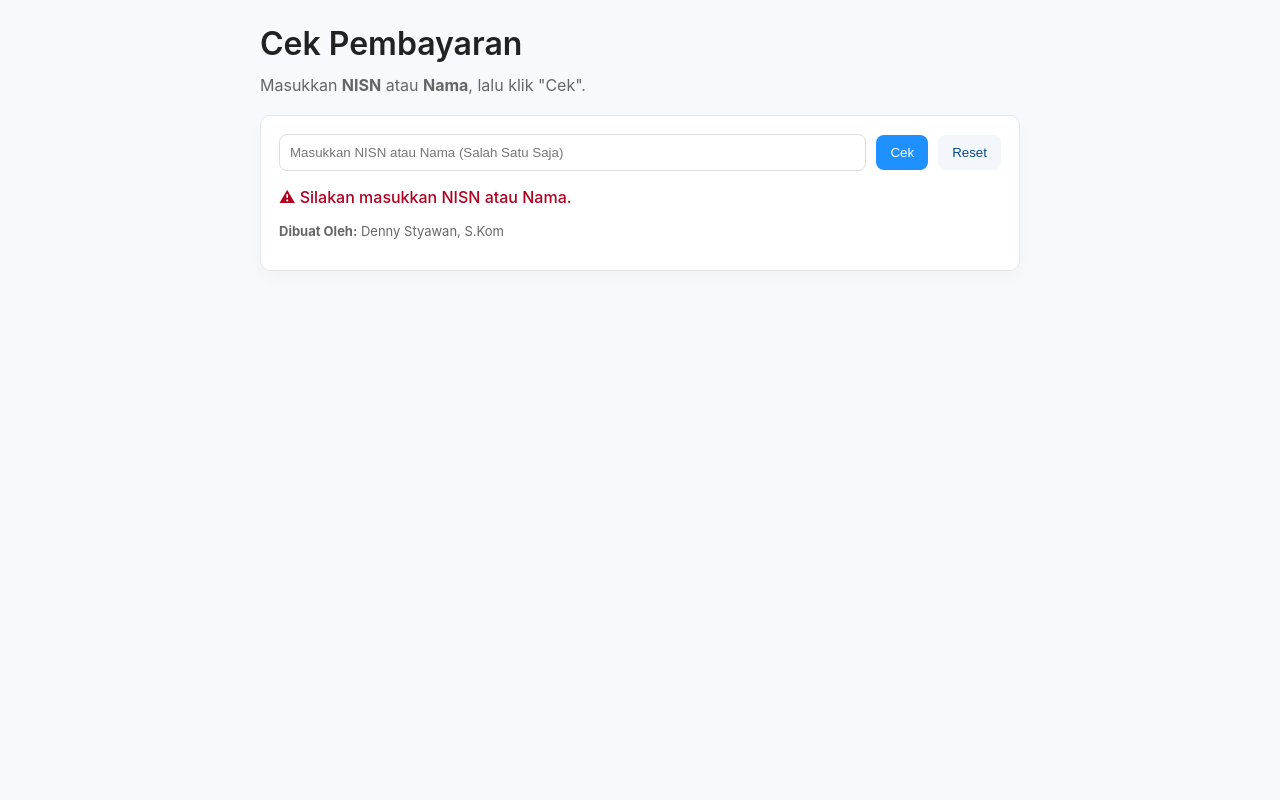
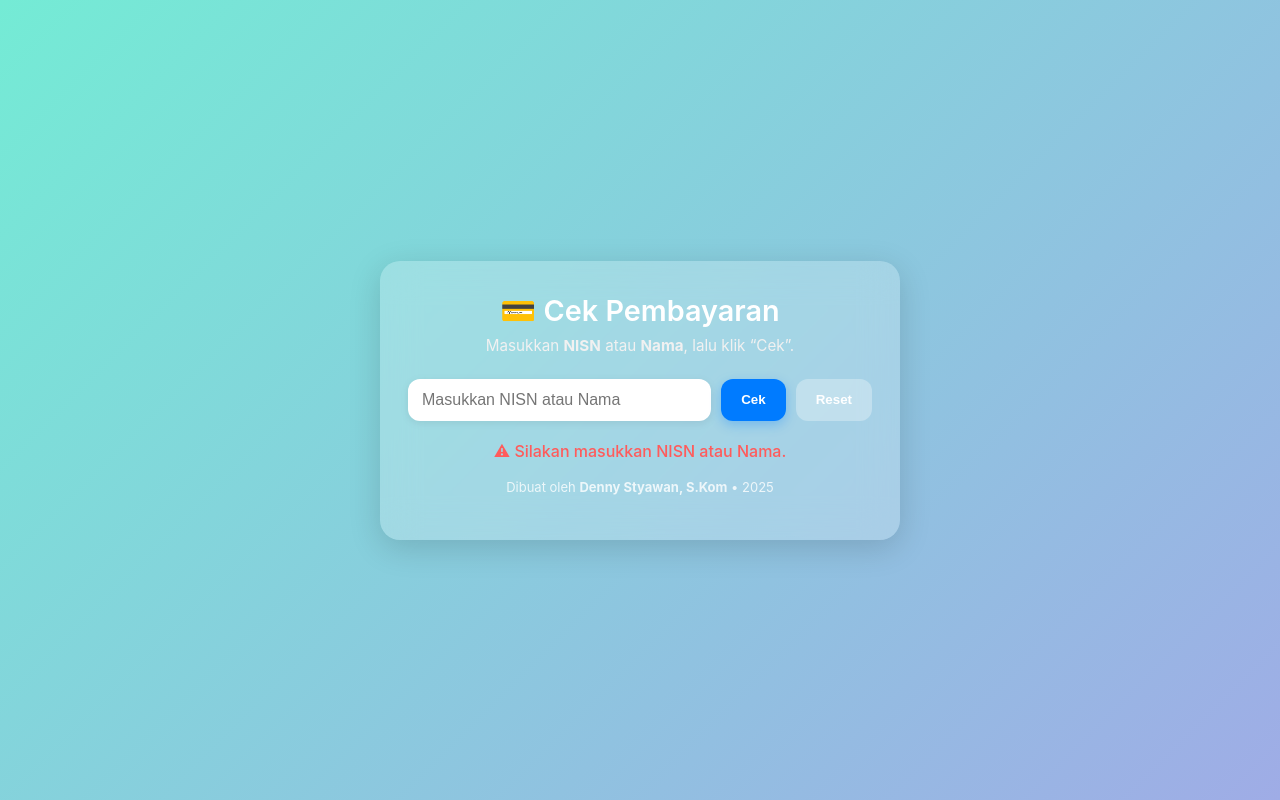
Before and after one commit to dennystyawan71/CekPembayaran, a plain HTML site: page index.html in a window 1280 px wide. Both pictures are taken after a click on the button "Cek". Drawn offline with Linux system fonts and the light colour scheme.

Commit message:
Update index.html

```diff
--- a/index.html
+++ b/index.html
@@ -4,105 +4,164 @@
   <meta charset="utf-8" />
   <meta name="viewport" content="width=device-width,initial-scale=1" />
   <title>Cek Pembayaran Siswa</title>
+
   <style>
+    /* ---------- GLOBAL STYLE ---------- */
     :root {
-      --accent: #1e90ff;
+      --accent: #007bff;
+      --text: #222;
       --muted: #666;
     }
+
+    * { box-sizing: border-box; }
+
     body {
-      font-family: Inter, ui-sans-serif, system-ui, -apple-system, "Segoe UI", Roboto, "Helvetica Neue", Arial;
-      margin: 24px;
-      color: #222;
-      background: #f7f9fc;
+      margin: 0;
+      font-family: "Poppins", "Inter", system-ui, sans-serif;
+      background: linear-gradient(135deg, #74ebd5 0%, #9face6 100%);
+      color: var(--text);
+      min-height: 100vh;
+      display: flex;
+      align-items: center;
+      justify-content: center;
+      background-attachment: fixed;
+      overflow-x: hidden;
     }
+
+    /* ---------- CARD CONTAINER ---------- */
     .container {
-      max-width: 760px;
-      margin: 0 auto;
+      width: 95%;
+      max-width: 520px;
+      background: rgba(255, 255, 255, 0.22);
+      backdrop-filter: blur(18px);
+      -webkit-backdrop-filter: blur(18px);
+      border-radius: 20px;
+      padding: 32px 28px;
+      box-shadow: 0 8px 32px rgba(0, 0, 0, 0.15);
+      text-align: center;
+      color: #fff;
     }
+
     h1 {
-      margin: 0 0 12px;
+      margin: 0 0 8px;
+      font-size: 1.8rem;
       font-weight: 600;
+      color: #fff;
     }
+
     p.lead {
-      margin: 0 0 20px;
-      color: var(--muted);
+      margin: 0 0 24px;
+      color: #f1f1f1;
+      font-size: 0.95rem;
     }
-    .card {
-      border: 1px solid #e6e6e6;
-      border-radius: 10px;
-      padding: 18px;
-      background: #fff;
-      box-shadow: 0 6px 18px rgba(0, 0, 0, 0.03);
-    }
+
+    /* ---------- INPUT & BUTTONS ---------- */
     .row {
       display: flex;
       gap: 10px;
       flex-wrap: wrap;
-      align-items: center;
+      justify-content: center;
+      margin-bottom: 10px;
     }
+
     input[type="text"] {
       flex: 1;
-      padding: 10px;
-      border: 1px solid #ddd;
-      border-radius: 8px;
-      min-width: 160px;
+      min-width: 180px;
+      padding: 12px 14px;
+      border: none;
+      border-radius: 12px;
+      outline: none;
+      font-size: 1rem;
+      box-shadow: 0 2px 8px rgba(0, 0, 0, 0.08);
     }
+
     button {
+      padding: 12px 20px;
+      border-radius: 12px;
+      border: none;
+      cursor: pointer;
+      transition: 0.2s;
+      font-weight: 600;
+    }
+
+    button.primary {
       background: var(--accent);
       color: #fff;
-      border: none;
-      padding: 10px 14px;
-      border-radius: 8px;
-      cursor: pointer;
+      box-shadow: 0 4px 12px rgba(0, 123, 255, 0.3);
     }
+
+    button.primary:hover {
+      background: #0062cc;
+    }
+
     button.secondary {
-      background: #f3f6fb;
-      color: #074a8a;
+      background: rgba(255, 255, 255, 0.3);
+      color: #fff;
     }
+
+    /* ---------- HASIL / TABEL ---------- */
     #hasil {
-      margin-top: 16px;
+      margin-top: 20px;
+      text-align: left;
+      color: #222;
     }
+
     table {
       width: 100%;
       border-collapse: collapse;
       margin-top: 8px;
+      background: rgba(255, 255, 255, 0.9);
+      border-radius: 12px;
+      overflow: hidden;
+      animation: fadeIn 0.5s ease;
     }
+
     th, td {
-      padding: 10px;
-      border: 1px solid #f0f0f0;
-      text-align: left;
+      padding: 12px 16px;
+      border-bottom: 1px solid rgba(0, 0, 0, 0.05);
     }
+
     th {
-      background: #fafafa;
-      color: #333;
-      width: 40%;
+      background: rgba(0, 123, 255, 0.15);
+      font-weight: 600;
+      color: #004d99;
+      width: 45%;
     }
-    .muted {
-      color: var(--muted);
-      font-size: 14px;
+
+    tr:last-child td { border-bottom: none; }
+
+    .error {
+      color: #ff5b5b;
+      font-weight: 500;
+      margin-top: 10px;
+      text-align: center;
     }
-    .error {
-      color: #b00020;
-      font-weight: 500;
-    }
+
     .spinner {
       display: inline-block;
       width: 18px;
       height: 18px;
-      border: 3px solid rgba(0, 0, 0, 0.08);
-      border-top-color: var(--accent);
+      border: 3px solid rgba(255, 255, 255, 0.3);
+      border-top-color: #fff;
       border-radius: 50%;
-      animation: spin 0.9s linear infinite;
+      animation: spin 0.8s linear infinite;
       vertical-align: middle;
+      margin-right: 6px;
     }
+
     @keyframes spin { to { transform: rotate(360deg); } }
-    .hint {
+    @keyframes fadeIn { from {opacity:0; transform:translateY(5px);} to {opacity:1; transform:translateY(0);} }
+
+    /* ---------- FOOTER ---------- */
+    .footer {
+      margin-top: 18px;
       font-size: 13px;
-      color: #666;
-      margin-top: 8px;
+      color: rgba(255, 255, 255, 0.8);
     }
+
+    /* ---------- RESPONSIVE ---------- */
     @media (max-width: 600px) {
-      .row { flex-direction: column; align-items: stretch; }
+      .row { flex-direction: column; }
       button { width: 100%; }
     }
   </style>
@@ -110,118 +169,61 @@
 
 <body>
   <div class="container">
-    <h1>Cek Pembayaran</h1>
-    <p class="lead">
-      Masukkan <strong>NISN</strong> atau <strong>Nama</strong>, lalu klik "Cek".
-    </p>
+    <h1>💳 Cek Pembayaran</h1>
+    <p class="lead">Masukkan <b>NISN</b> atau <b>Nama</b>, lalu klik “Cek”.</p>
 
-    <div class="card">
-      <div class="row">
-        <input id="q" type="text" placeholder="Masukkan NISN atau Nama (Salah Satu Saja)" />
-        <button id="btn" onclick="cek()">Cek</button>
-        <button class="secondary" onclick="resetAll()">Reset</button>
-      </div>
+    <div class="row">
+      <input id="q" type="text" placeholder="Masukkan NISN atau Nama" />
+      <button class="primary" onclick="cek()">Cek</button>
+      <button class="secondary" onclick="resetAll()">Reset</button>
+    </div>
 
-      <div id="hasil" aria-live="polite"></div>
+    <div id="hasil" aria-live="polite"></div>
 
-      <p class="hint">
-        <strong>Dibuat Oleh:</strong> Denny Styawan, S.Kom
-      </p>
-    </div>
+    <p class="footer">Dibuat oleh <b>Denny Styawan, S.Kom</b> • 2025</p>
   </div>
 
   <script>
-    /********* CONFIG *********/
     const API_URL = "https://script.google.com/macros/s/AKfycbxPdZcbzgwjYXkK4IAq-MRCyhYZ6TWlN-p0rdRSklB80pTCDJXSXK-jjuha4lgkUNq0Eg/exec";
     const FETCH_TIMEOUT = 12000;
 
-    /********* UTIL *********/
-    function el(id) { return document.getElementById(id); }
+    function el(id){return document.getElementById(id);}
+    function escapeHtml(str){return str?str.replace(/[&<>"'=\/]/g,s=>({'&':'&amp;','<':'&lt;','>':'&gt;','"':'&quot;',"'":'&#39;','/':'&#x2F;','=':'&#x3D;'}[s])):'';}
+    function fmtCurrency(x){if(!x)return'-';const n=Number(String(x).replace(/[^0-9.-]/g,''));return isNaN(n)?x:new Intl.NumberFormat('id-ID',{style:'currency',currency:'IDR'}).format(n);}
 
-    function fmtCurrency(x) {
-      if (x === null || x === undefined || x === "") return "-";
-      const num = Number(String(x).replace(/[^0-9\-\.\,]/g, '').replace(/,/g, ''));
-      if (isNaN(num)) return x;
-      return new Intl.NumberFormat('id-ID', { style: 'currency', currency: 'IDR' }).format(num);
+    function showLoading(){el('hasil').innerHTML='<div class="muted"><span class="spinner"></span> Mencari data...</div>'; }
+    function showError(msg){el('hasil').innerHTML=`<p class="error">⚠ ${escapeHtml(msg)}</p>`;}
+
+    function renderTable(d){
+      el('hasil').innerHTML=`
+      <table>
+        <tr><th>Nama</th><td>${escapeHtml(d.Nama||d.nama||'-')}</td></tr>
+        <tr><th>NISN</th><td>${escapeHtml(d.NISN||d.nisn||'-')}</td></tr>
+        <tr><th>Tunggakan Baju</th><td>${fmtCurrency(d.Tunggakan||d.tunggakan||'-')}</td></tr>
+        <tr><th>Sudah Dibayar</th><td>${fmtCurrency(d["Sudah Bayar"]||d.sudah||'-')}</td></tr>
+        <tr><th>Sisa Tunggakan</th><td>${fmtCurrency(d["Sisa Tunggakan"]||d.sisa||'-')}</td></tr>
+      </table>`;
     }
 
-    function escapeHtml(str) {
-      if (!str) return '';
-      return String(str).replace(/[&<>"'=\/]/g, function(s) {
-        return ({
-          '&':'&amp;','<':'&lt;','>':'&gt;','"':'&quot;',"'":'&#39;','/':'&#x2F;','=':'&#x3D;'
-        })[s];
-      });
+    async function cek(){
+      const q=el('q').value.trim();
+      if(!q){showError('Silakan masukkan NISN atau Nama.');return;}
+      showLoading();
+      try{
+        const controller=new AbortController();
+        const timer=setTimeout(()=>controller.abort(),FETCH_TIMEOUT);
+        const res=await fetch(`${API_URL}?nisn=${encodeURIComponent(q)}`,{signal:controller.signal});
+        clearTimeout(timer);
+        if(!res.ok)throw new Error(`HTTP ${res.status}`);
+        const data=await res.json();
+        if(data.status==="error")return showError(data.message||"Data tidak ditemukan");
+        renderTable(data);
+      }catch(err){showError('Gagal mengambil data: '+err.message);}
     }
 
-    function showLoading() {
-      el('hasil').innerHTML = '<div class="muted"><span class="spinner"></span> Mencari data...</div>';
-    }
-
-    function showError(msg) {
-      el('hasil').innerHTML = `<p class="error">⚠ ${escapeHtml(msg)}</p>`;
-    }
-
-    function renderTable(data) {
-      const nama = data.Nama || data.nama || '-';
-      const nisn = data.NISN || data.nisn || '-';
-      const tunggakan = data.Tunggakan || data.tunggakan || '-';
-      const sudah = data["Sudah Bayar"] || data.sudah || '-';
-      const sisa = data["Sisa Tunggakan"] || data.sisa || '-';
-
-      el('hasil').innerHTML = `
-        <table>
-          <tr><th>Nama</th><td>${escapeHtml(nama)}</td></tr>
-          <tr><th>NISN</th><td>${escapeHtml(nisn)}</td></tr>
-          <tr><th>Tunggakan Baju</th><td>${fmtCurrency(tunggakan)}</td></tr>
-          <tr><th>Sudah Dibayar</th><td>${fmtCurrency(sudah)}</td></tr>
-          <tr><th>Sisa Tunggakan</th><td>${fmtCurrency(sisa)}</td></tr>
-        </table>
-      `;
-    }
-
-    async function cek() {
-      const q = el('q').value.trim();
-      if (!q) { showError('Silakan masukkan NISN atau Nama.'); return; }
-
-      showLoading();
-
-      try {
-        const url = `${API_URL}?nisn=${encodeURIComponent(q)}`;
-        const controller = new AbortController();
-        const timer = setTimeout(() => controller.abort(), FETCH_TIMEOUT);
-
-        const res = await fetch(url, { method: 'GET', signal: controller.signal });
-        clearTimeout(timer);
-
-        if (!res.ok) throw new Error(`HTTP ${res.status} - ${res.statusText}`);
-        const data = await res.json();
-
-        if (data.status === "error") {
-          showError(data.message || "Data tidak ditemukan");
-          return;
-        }
-
-        renderTable(data);
-      } catch (err) {
-        console.error(err);
-        showError('Gagal mengambil data: ' + err.message);
-      }
-    }
-
-    function resetAll() {
-      el('q').value = '';
-      el('hasil').innerHTML = '';
-      el('q').focus();
-    }
-
-    // Enter to submit
-    el('q').addEventListener('keydown', e => {
-      if (e.key === 'Enter') cek();
-    });
-
-    // Fokus input saat load
-    window.addEventListener('load', () => el('q').focus());
+    function resetAll(){el('q').value='';el('hasil').innerHTML='';el('q').focus();}
+    el('q').addEventListener('keydown',e=>{if(e.key==='Enter')cek();});
+    window.addEventListener('load',()=>el('q').focus());
   </script>
 </body>
 </html>
```
